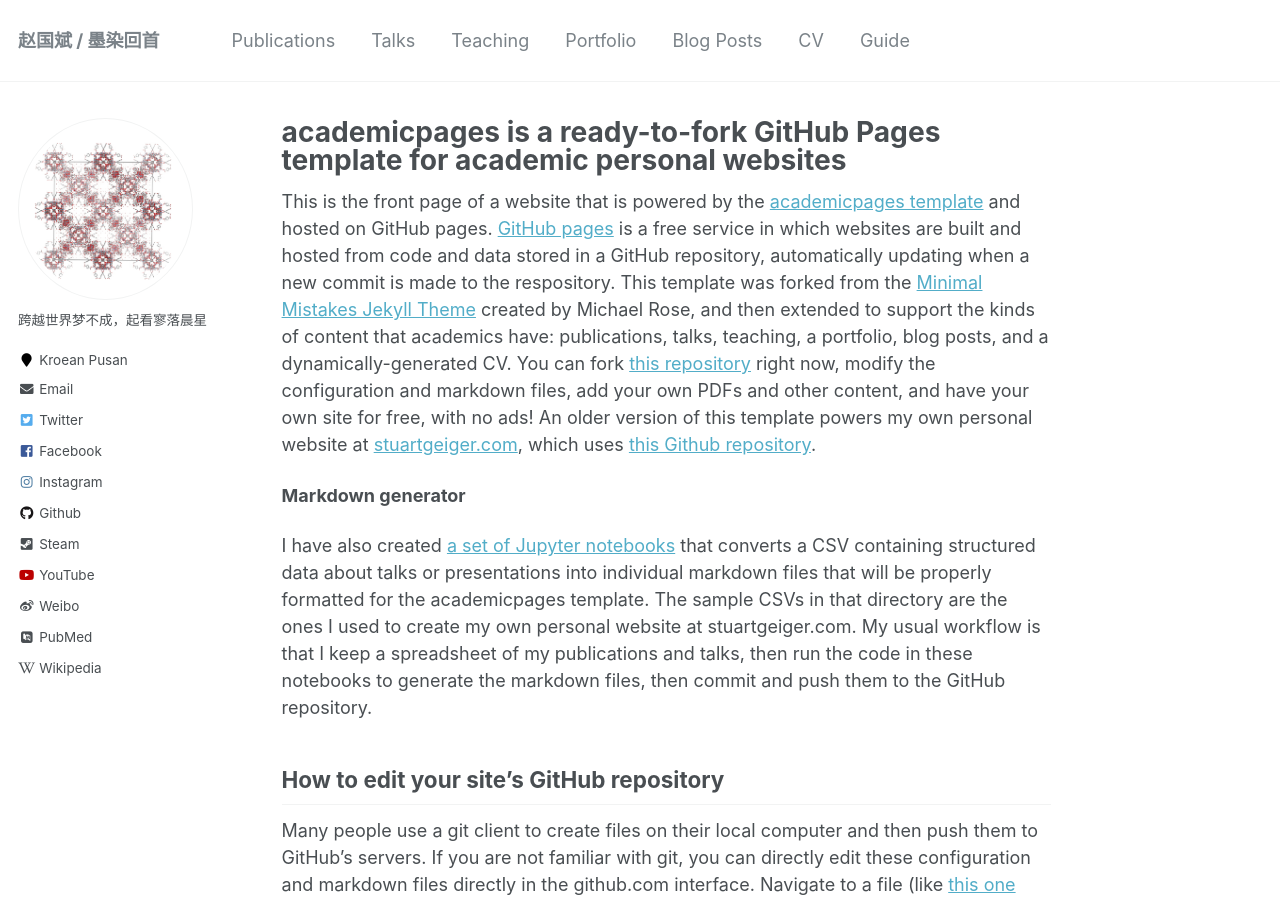
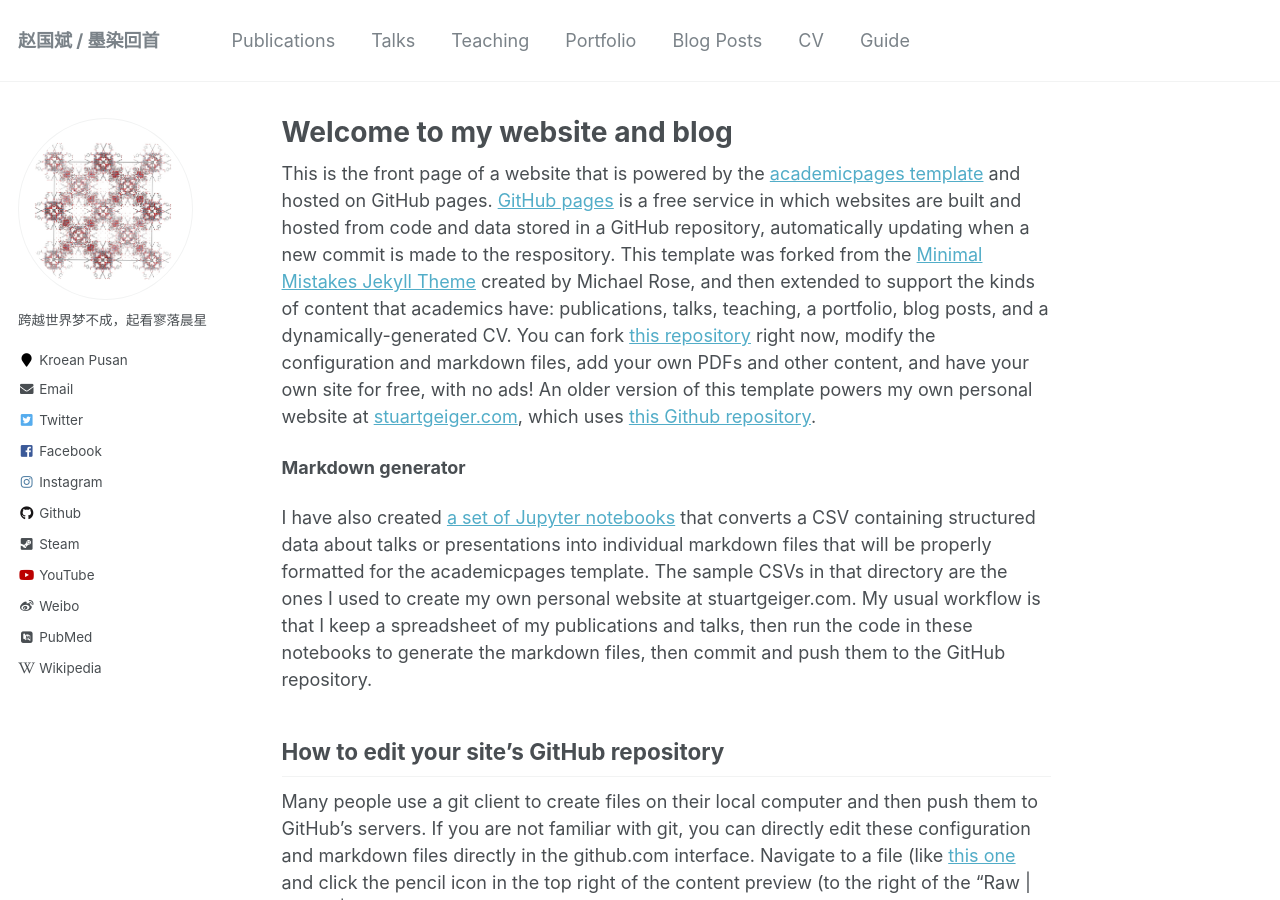
Before and after one commit to sxm13/ZGBshenxiaomoCV.github.io, a Jekyll site: the page built from _pages/about.md, in a window 1280 px wide and 900 px high. Built offline with Jekyll 4.4.1, drawn with Linux system fonts in a browser that asks for light colours; some web fonts are replaced.

Commit message:
Update about.md

```diff
--- a/_pages/about.md
+++ b/_pages/about.md
@@ -1,6 +1,6 @@
 ---
 permalink: /
-title: "academicpages is a ready-to-fork GitHub Pages template for academic personal websites"
+title: "Welcome to my website and blog"
 excerpt: "About me"
 author_profile: true
 redirect_from:
```
